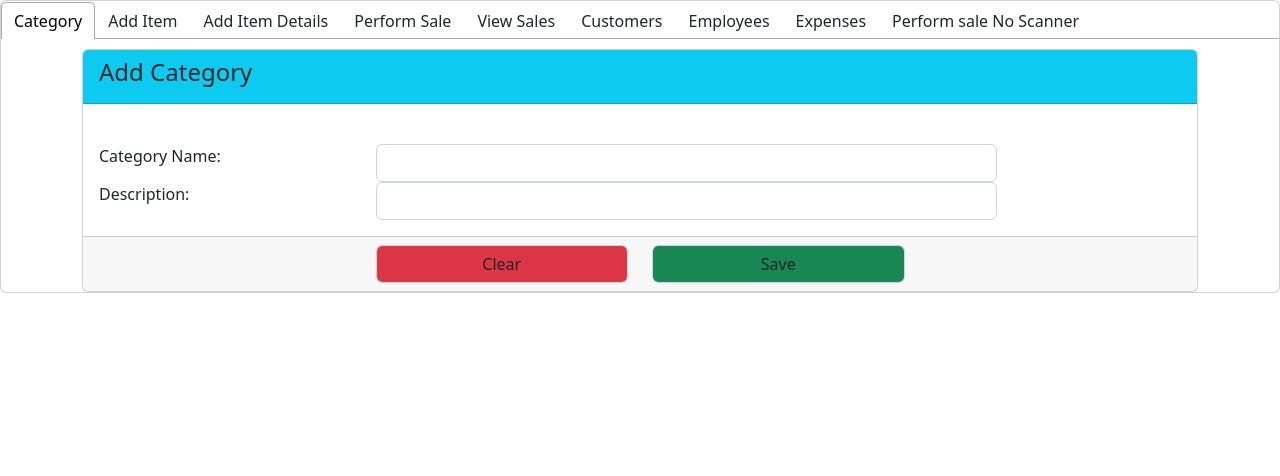
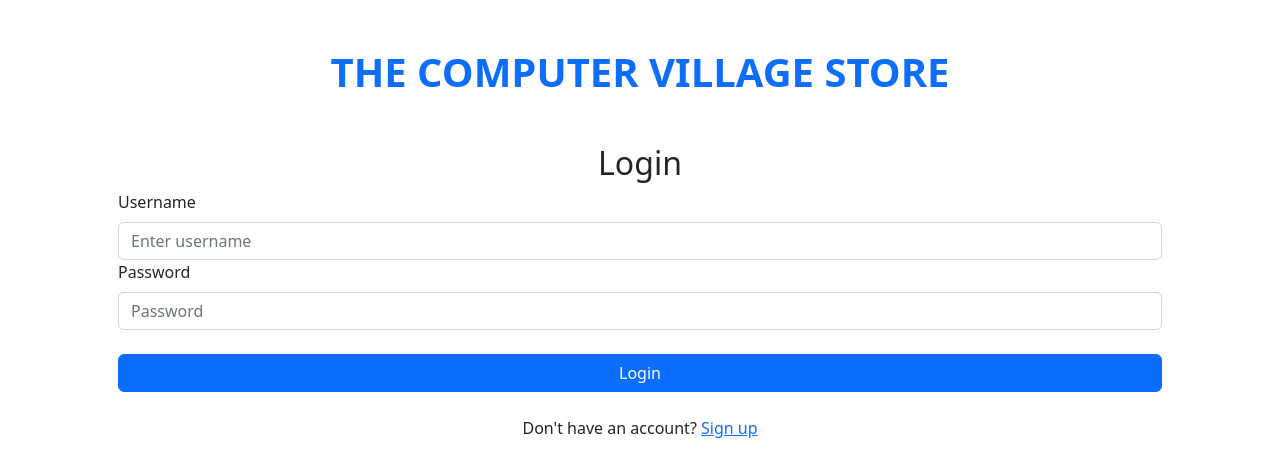
Before and after one commit to xnkafu/ezbuzmanager_fe, a React (Create React App) app: page /dashboard in a window 1280 px wide. Shown: the top 476 px of the page. Built offline with nearby package versions, Linux system fonts and the light colour scheme.

Commit message:
updated backend links

```diff
--- a/src/index.js
+++ b/src/index.js
@@ -20,6 +20,10 @@ root.render(
   <div>
     <Router>
       <Switch>
+
+        <Route path='/'>
+          <LoginComp />
+        </Route>
         <Route path='/login'>
           <LoginComp />
         </Route>
```
